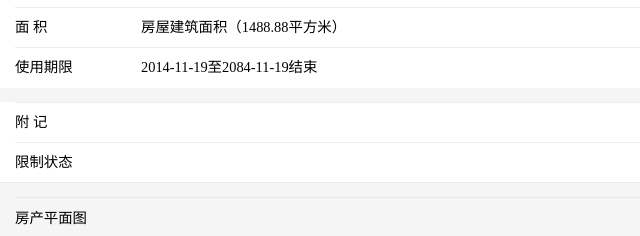
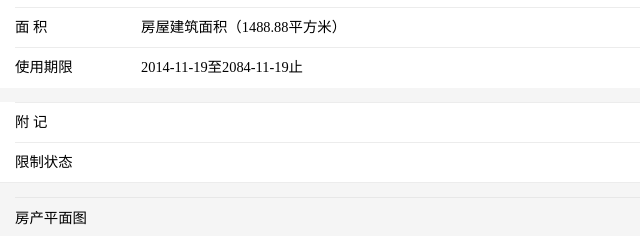
Before and after one commit to ZMDBDC/41006247318, a plain HTML site: page index.html in a window 1280 px wide. Shown: the part 545-781 px from the top of the page, 0-640 px from the left. Drawn offline with Linux system fonts and the light colour scheme; some packages are replaced by stand-ins of ours; a script that the page names is missing.

Commit message:
Create index.html

```diff
--- a/index.html
+++ b/index.html
@@ -517,7 +517,7 @@
                 <div class="weui_cell">
                     <div class="weui_cell_hd"><label class="weui_label">使用期限</label></div>
                     <div class="weui_cell_bd weui_cell_primary">
-                        2014-11-19至2084-11-19结束
+                        2014-11-19至2084-11-19止
                     </div>
                 </div>
                 <div class="weui_cells_title text-black"> </div>
```
